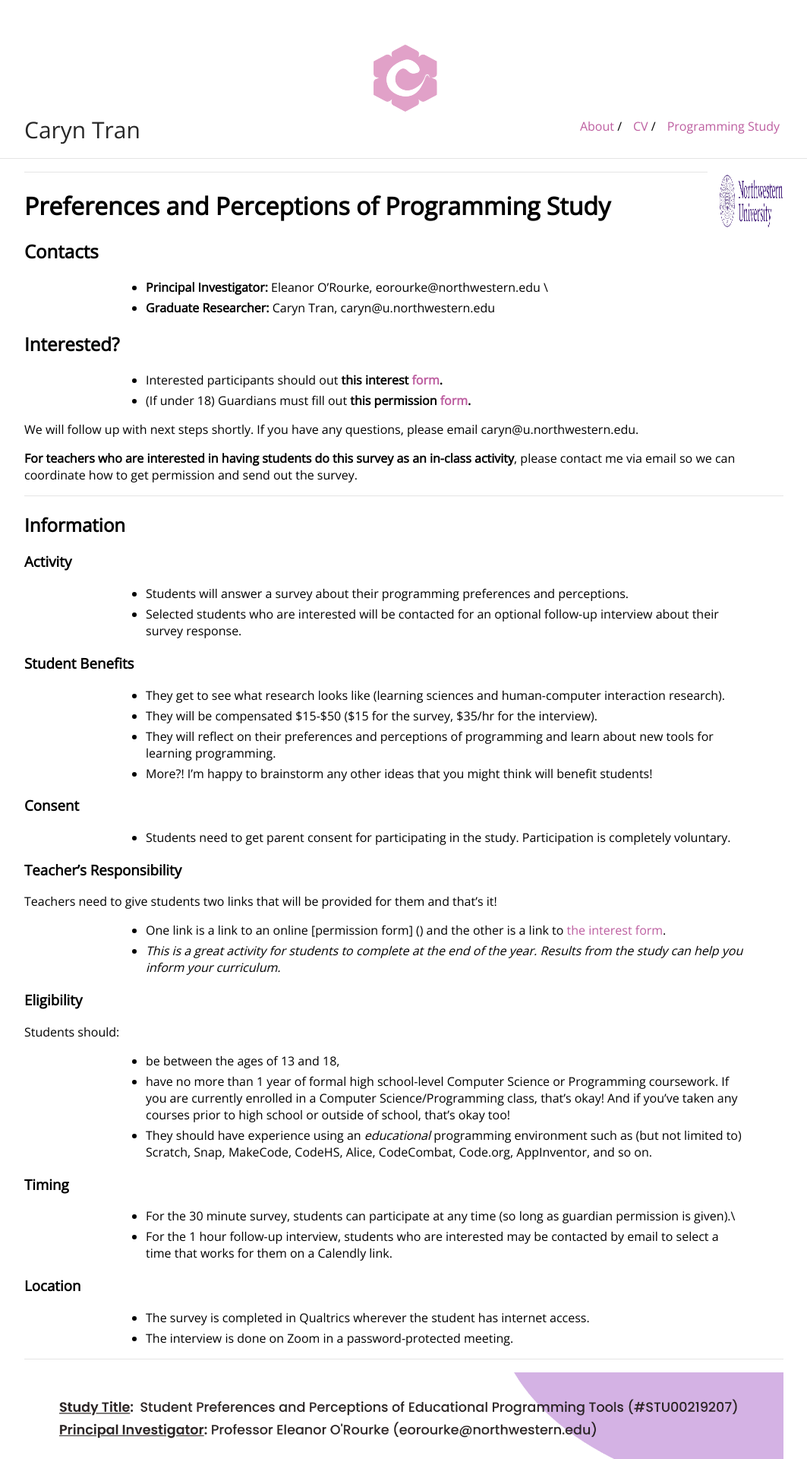
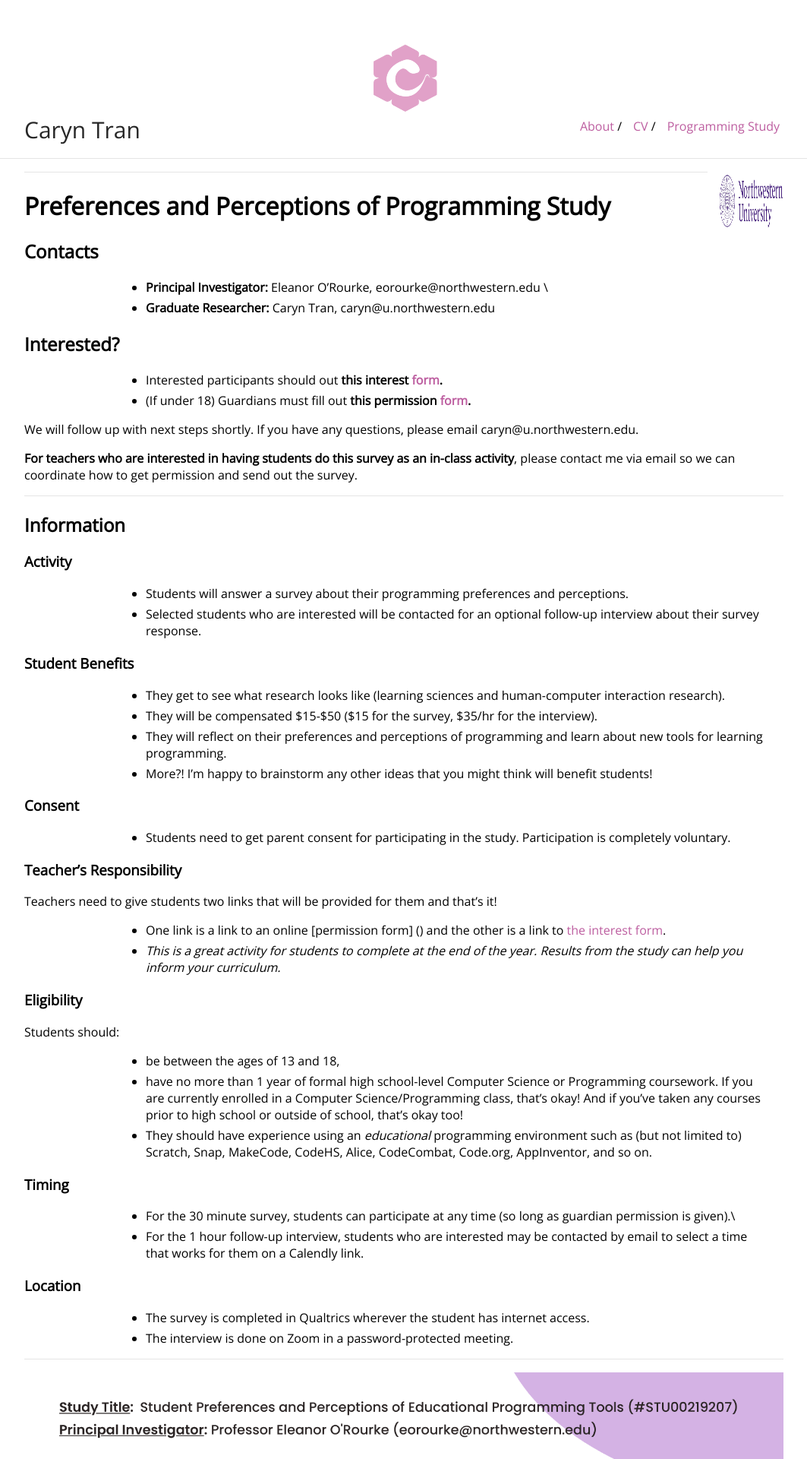
Before and after one commit to carynbear/carynbear.github.io, a Jekyll site: the page built from programmingstudy.md, in a window 1280 px wide. Shown: the top 1920 px of the page at 76% size, without its empty margins (118-1181 px from the left). Built offline with Jekyll 4.4.1, drawn with Linux system fonts in a browser that asks for light colours.

Commit message:
Update typography.scss

```diff
--- a/_sass/typography.scss
+++ b/_sass/typography.scss
@@ -18,7 +18,7 @@
         margin: 5px 0 5px 0;
     }
     ul {
-        padding: 0px 50px 0 20px;;
+        padding: 0px 20px 0 50px;;
         padding-left:10em;
     }
     ol {
```
